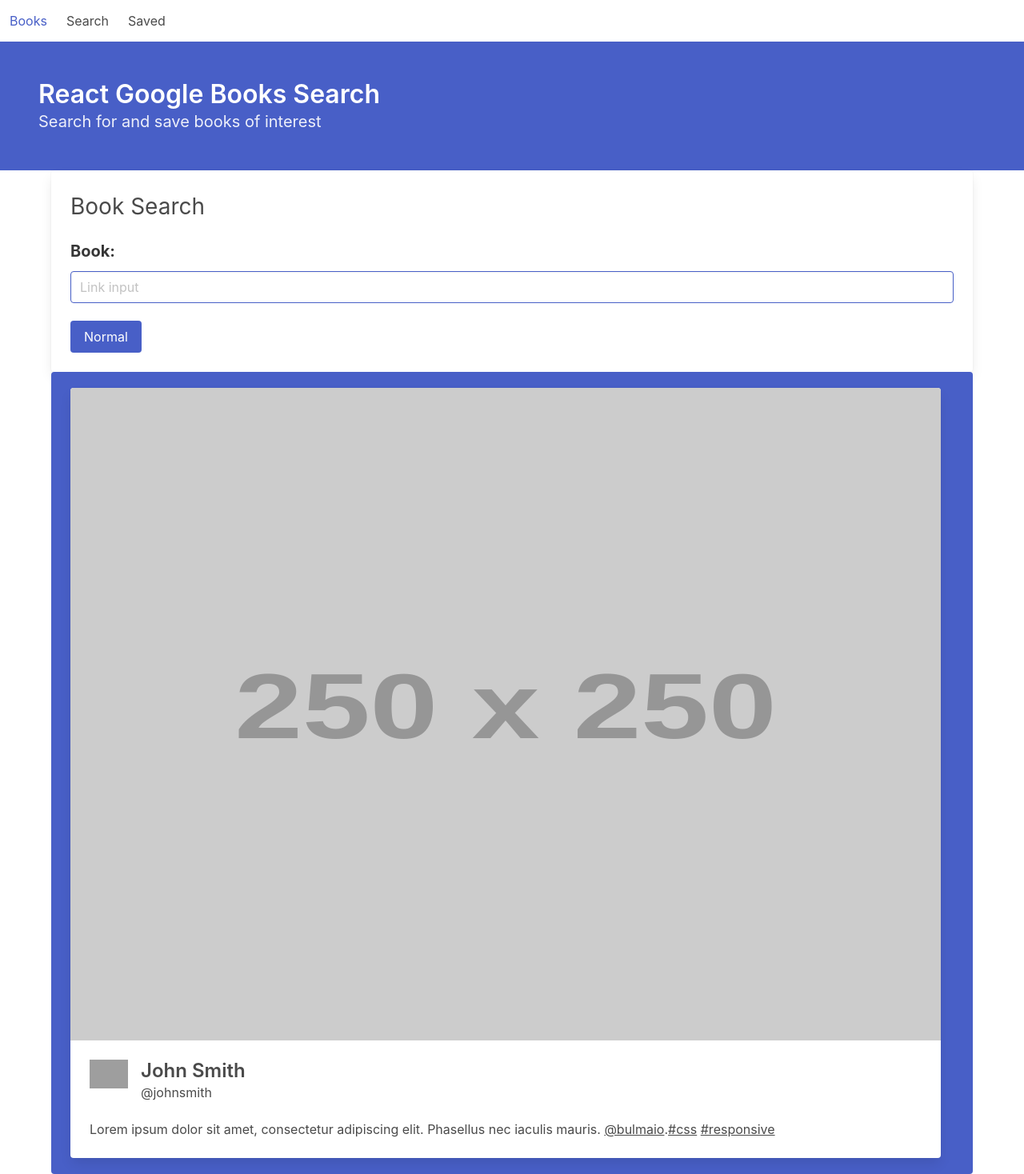
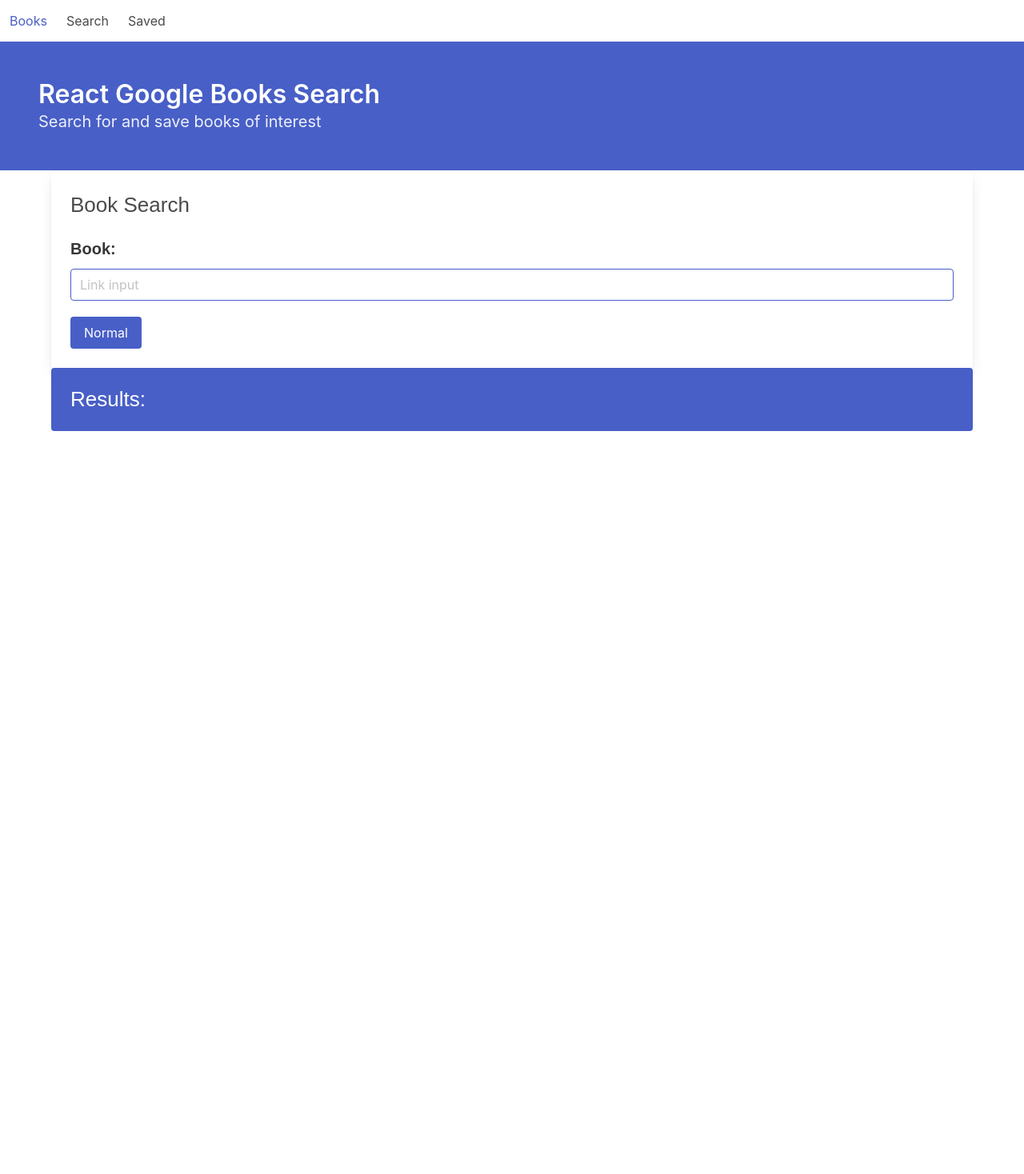
Before and after one commit to jessnyj/react-books, a React (Create React App) app in the folder client/: page / in a window 1280 px wide. Shown: the whole page at 80% size. After the commit the page ends 800 px from the top, so only its background shows below. Built offline with nearby package versions, Linux system fonts and the light colour scheme; grey boxes are pictures that could not be loaded.

Commit message:
Added title to results container

```diff
--- a/client/src/components/card/card.css
+++ b/client/src/components/card/card.css
@@ -0,0 +1,4 @@
+.resultsSearch {
+    font-size: 26px;
+    font-family: Arial, Helvetica, sans-serif;
+}
--- a/client/src/components/card/card.js
+++ b/client/src/components/card/card.js
@@ -1,34 +1,11 @@
 import React from "react";
+import "./card.css";
 
 function Card({children}) {
   return (
-    <div className="card">
-      <div className="card-image">
-        <figure className="image is-4by3">
-          <img src="https://via.placeholder.com/250" alt="Placeholder image" />
-        </figure>
+      <div>
+        <h1 className="resultsSearch">Results:</h1>
       </div>
-      <div className="card-content">
-        <div className="media">
-          <div className="media-left">
-            <figure className="image is-48x48">
-              <img src="https://bulma.io/images/placeholders/96x96.png" alt="Placeholder image" />
-            </figure>
-          </div>
-          <div className="media-content">
-            <p className="title is-4">John Smith</p>
-            <p className="subtitle is-6">@johnsmith</p>
-          </div>
-        </div>
-
-        <div className="content">
-          Lorem ipsum dolor sit amet, consectetur adipiscing elit.
-      Phasellus nec iaculis mauris. <a>@bulmaio</a>.
-      <a href="#">#css</a> <a href="#">#responsive</a>
-
-        </div>
-      </div>
-    </div>
   );
 }
 
--- a/client/src/components/searchbar/searchbar.css
+++ b/client/src/components/searchbar/searchbar.css
@@ -9,5 +9,6 @@
 }
 
 .searchTitle {
-    font-size: 28px;
+    font-size: 26px;
+    font-family: Arial, Helvetica, sans-serif;
 }
```
